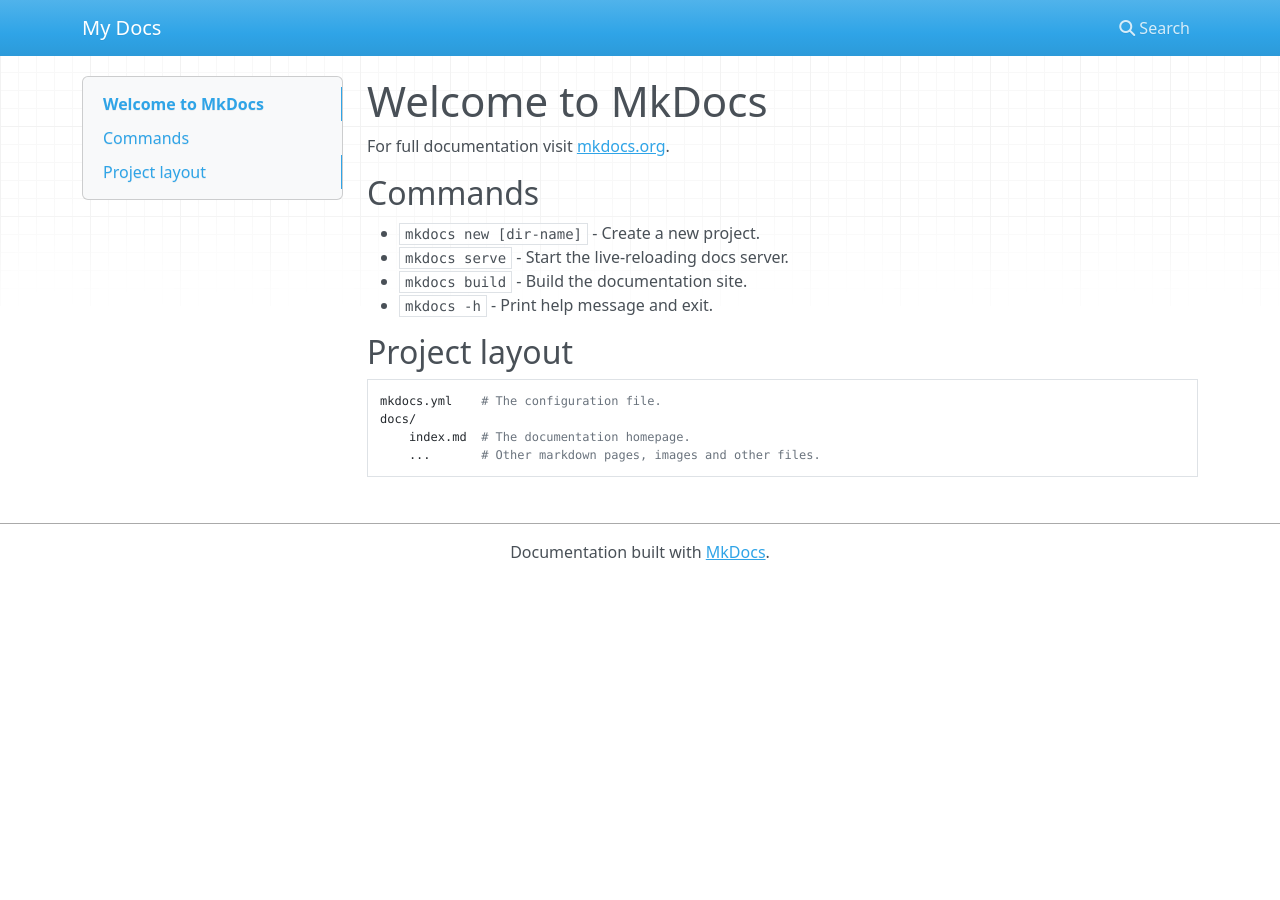
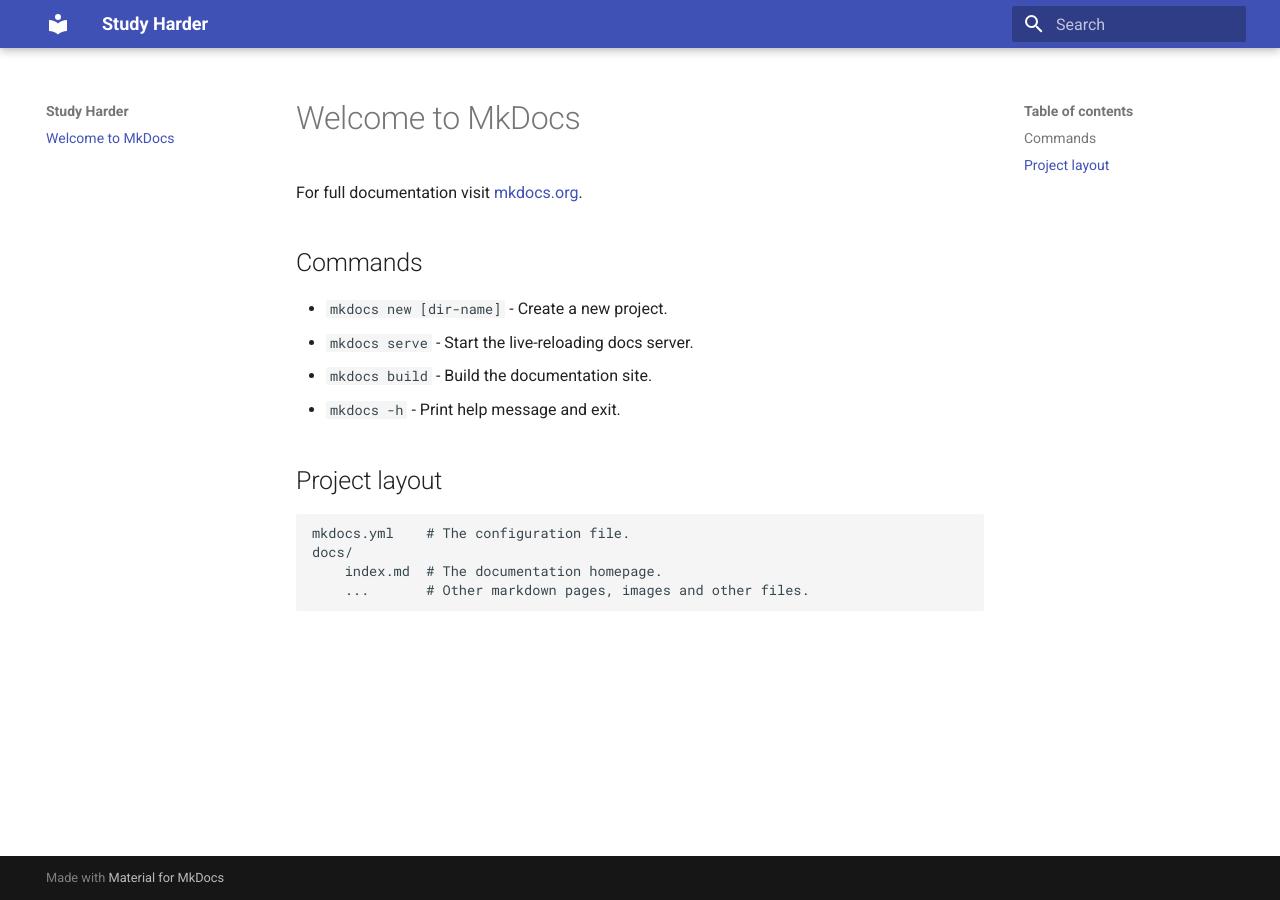
Before and after one commit to qin-guan/study-harder, an MkDocs documentation site: the page built from docs/index.md, in a window 1280 px wide. Built offline with MkDocs 1.6.1 and Material for MkDocs 9.7.7, drawn with Linux system fonts in a browser that asks for light colours; nearby versions of some CDN libraries.

Commit message:
feat: .gitignore and theme

```diff
--- a/mkdocs.yml
+++ b/mkdocs.yml
@@ -1 +1,3 @@
-site_name: My Docs
+site_name: Study Harder
+theme:
+  name: material
```
Also changed, not shown: 1 other file.
